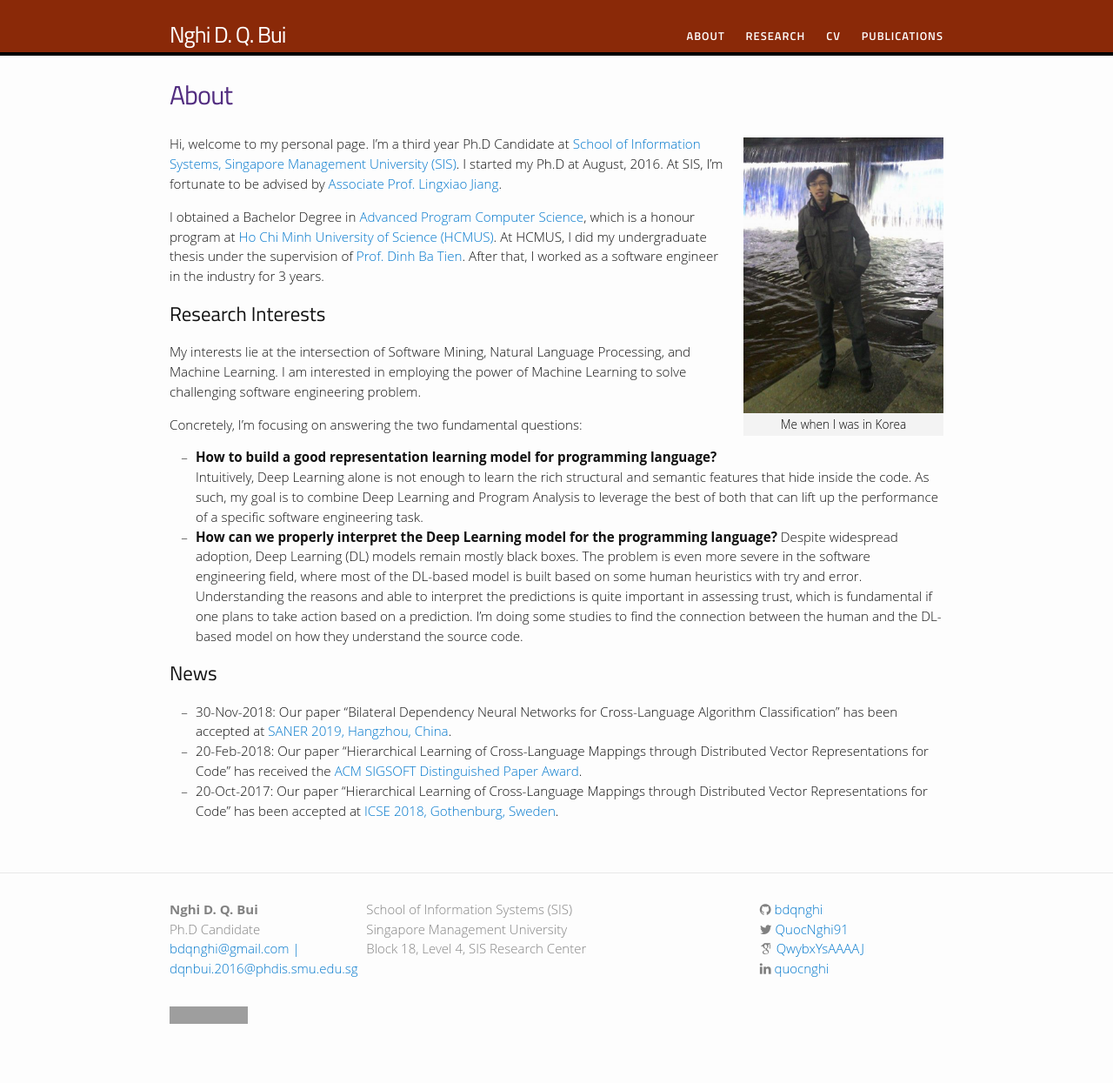
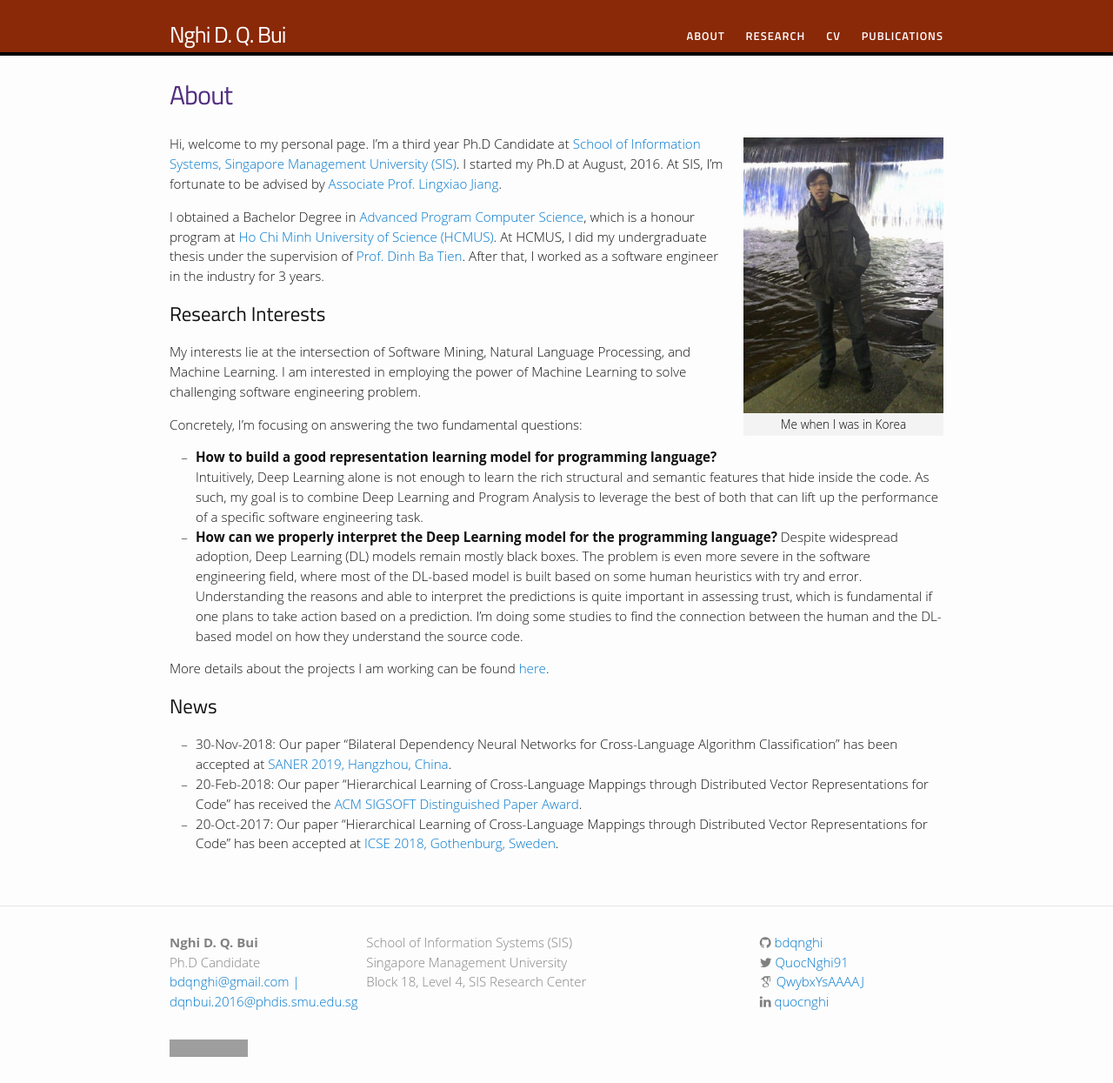
Before and after one commit to bdqnghi/bdqnghi.github.io, a Jekyll site: the page built from index.md, in a window 1280 px wide. Shown: the whole page at 87% size. Built offline with Jekyll 4.4.1, drawn with Linux system fonts in a browser that asks for light colours; nearby versions of some CDN libraries; some web fonts are replaced; before the commit the page ends 1207 px from its top, so only the background shows below that; grey boxes are pictures that could not be loaded.

Commit message:
update interests

```diff
--- a/index.md
+++ b/index.md
@@ -21,6 +21,8 @@ Intuitively, Deep Learning alone is not enough to learn the rich structural and
 - **How can we properly interpret the Deep Learning model for the programming language?**
 Despite widespread adoption, Deep Learning (DL) models remain mostly black boxes. The problem is even more severe in the software engineering field, where most of the DL-based model is built based on some human heuristics with try and error. Understanding the reasons and able to interpret the predictions is quite important in assessing trust, which is fundamental if one plans to take action based on a prediction. I'm doing some studies to find the connection between the human and the DL-based model on how they understand the source code.
 
+More details about the projects I am working can be found [here](/research/).
+
 ## News
 
 - 30-Nov-2018: Our paper "Bilateral Dependency Neural Networks for Cross-Language Algorithm Classification" has been accepted at <a href="https://saner2019.github.io/" target="_blank">SANER 2019, Hangzhou, China</a>.
```
